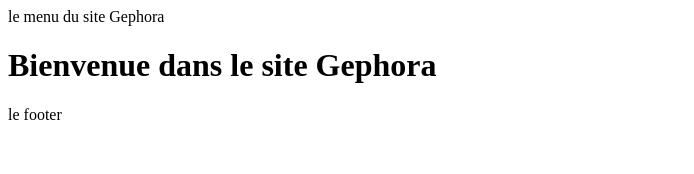
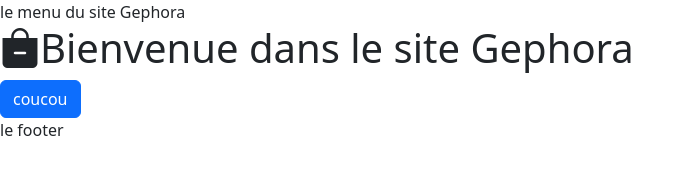
Before and after one commit to Ghofran-malket/gephora, a website with bundled scripts: page index.html in a window 1280 px wide. Shown: the whole page, without its empty margins (0-694 px from the left). Built offline with nearby package versions, Linux system fonts and the light colour scheme; files whose address does not match are found by name.

Commit message:
install Bootstrap

```diff
--- a/index.html
+++ b/index.html
@@ -3,6 +3,8 @@
 <head>
     <meta charset="UTF-8">
     <meta name="viewport" content="width=<device-width>, initial-scale=1.0">
+    <link rel="stylesheet" href="node_modules/bootstrap/dist/css/bootstrap.min.css">
+    <link rel="stylesheet" href="node_modules/bootstrap-icons/font/bootstrap-icons.min.css">
     <title>Document</title>
 </head>
 <body>
@@ -12,5 +14,6 @@
     </main>
     <footer>le footer</footer>
     <script type="module" src="Router/router.js"></script>
+    <script src="node_modules/bootstrap/dist/js/bootstrap.bundle.min.js"></script>
 </body>
 </html>
--- /dev/null
+++ b/package.json
@@ -0,0 +1,6 @@
+{
+  "dependencies": {
+    "bootstrap": "^5.3.3",
+    "bootstrap-icons": "^1.11.3"
+  }
+}
--- a/pages/home.html
+++ b/pages/home.html
@@ -1 +1,2 @@
-<h1>Bienvenue dans le site Gephora</h1>
+<h1><i class="bi bi-bag-dash-fill"></i>Bienvenue dans le site Gephora</h1>
+<button class="btn btn-primary">coucou</button>
```
Also changed, not shown: README.md, 2 other files.
